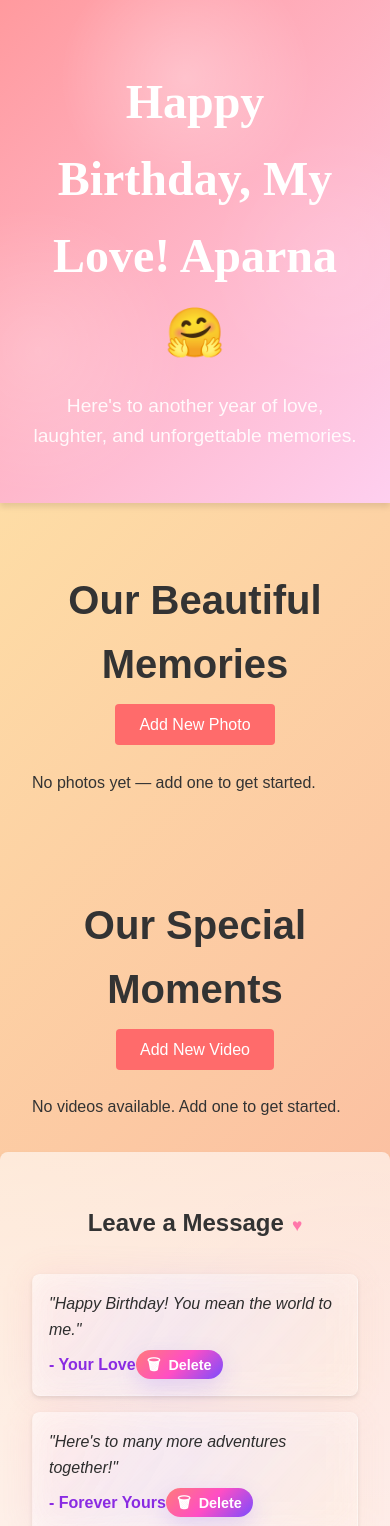
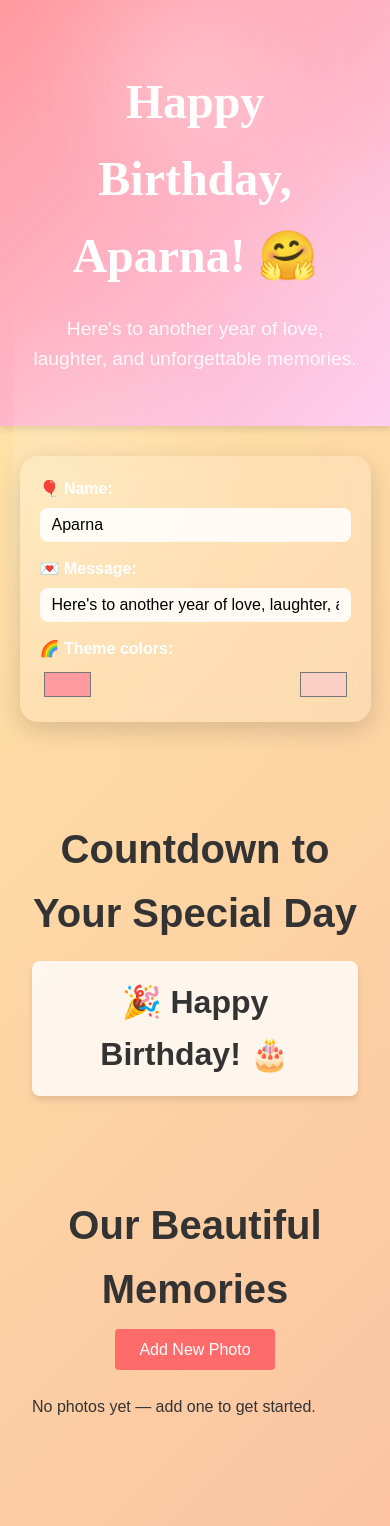
Before and after one commit to zacka5626/birthday-site, a React (Create React App) app: page / in a window 390 px wide. Shown: the top 1526 px of the page. Built offline with nearby package versions, Linux system fonts and the light colour scheme.

Commit message:
changes made to make site more interactive and dynamic

```diff
--- a/src/App.css
+++ b/src/App.css
@@ -1,3 +1,4 @@
+/* 🌈 Base app styling with gradient background */
 .App {
   font-family: 'Arial', sans-serif;
   line-height: 1.6;
@@ -6,9 +7,10 @@
   min-height: 100vh;
   position: relative;
   overflow-x: hidden;
+  transition: background 0.6s ease-in-out;
 }
 
-/* soft animated overlay for a dreamy effect */
+/* ✨ Dreamy overlay for subtle motion and depth */
 .App::before {
   content: "";
   position: absolute;
@@ -20,7 +22,7 @@
   animation: bgShift 8s linear infinite;
 }
 
-/* decorative soft blobs */
+/* 💫 Soft decorative blobs for extra glow */
 .App::after {
   content: "";
   position: absolute;
@@ -28,7 +30,8 @@
   height: 420px;
   right: -80px;
   top: -40px;
-  background: radial-gradient(circle at 30% 30%, rgba(255,214,233,0.35), transparent 30%), radial-gradient(circle at 70% 70%, rgba(0,212,255,0.12), transparent 30%);
+  background: radial-gradient(circle at 30% 30%, rgba(255,214,233,0.35), transparent 30%),
+              radial-gradient(circle at 70% 70%, rgba(0,212,255,0.12), transparent 30%);
   filter: blur(36px);
   pointer-events: none;
   mix-blend-mode: screen;
@@ -37,12 +40,14 @@
   z-index: 0;
 }
 
-.confetti-overlay { position: relative; }
+/* 🎉 Confetti overlay positioning */
+.confetti-overlay {
+  position: relative;
+}
 
-/* gentle transition for interactive elements */
-* { transition: color 180ms ease, background 180ms ease, opacity 160ms ease; }
-
+/* 🌬️ Gentle transition for smoother interactions */
 * {
+  transition: color 180ms ease, background 180ms ease, opacity 160ms ease;
   box-sizing: border-box;
 }
 
@@ -50,3 +55,94 @@ body {
   margin: 0;
   padding: 0;
 }
+
+/* 🎛️ Control panel (for name, message, theme colors) */
+.controls {
+  position: relative;
+  z-index: 5;
+  margin: 30px auto;
+  background: rgba(255, 255, 255, 0.15);
+  padding: 25px 30px;
+  border-radius: 18px;
+  width: 80%;
+  max-width: 520px;
+  color: #fff;
+  backdrop-filter: blur(10px);
+  text-align: left;
+  box-shadow: 0 8px 25px rgba(0, 0, 0, 0.15);
+  animation: fadeIn 0.8s ease-in-out;
+}
+
+/* 📋 Label styling */
+.controls label {
+  font-weight: 600;
+  display: block;
+  margin-bottom: 6px;
+}
+
+/* ✏️ Text input fields */
+.controls input[type="text"] {
+  width: 100%;
+  padding: 8px 12px;
+  border-radius: 8px;
+  border: none;
+  outline: none;
+  margin-bottom: 14px;
+  font-size: 1rem;
+  background: rgba(255,255,255,0.85);
+}
+
+/* 🎨 Color picker inputs */
+.color-inputs {
+  display: flex;
+  gap: 10px;
+  align-items: center;
+  margin-top: 5px;
+}
+
+.color-inputs input[type="color"] {
+  width: 55px;
+  height: 35px;
+  border: none;
+  cursor: pointer;
+  border-radius: 6px;
+  outline: none;
+  background: none;
+}
+
+/* 🌟 Animations */
+@keyframes bgShift {
+  0% {
+    transform: translate(0, 0) rotate(0deg);
+  }
+  50% {
+    transform: translate(10px, -10px) rotate(1deg);
+  }
+  100% {
+    transform: translate(0, 0) rotate(0deg);
+  }
+}
+
+@keyframes fadeIn {
+  from {
+    opacity: 0;
+    transform: translateY(-10px);
+  }
+  to {
+    opacity: 1;
+    transform: translateY(0);
+  }
+}
+
+/* 🌤️ Responsive tweaks */
+@media (max-width: 600px) {
+  .controls {
+    width: 90%;
+    padding: 20px;
+  }
+
+  .color-inputs {
+    flex-direction: row;
+    justify-content: space-between;
+  }
+}
--- a/src/App.js
+++ b/src/App.js
@@ -1,14 +1,75 @@
-import React from 'react';
-import Header from './components/Header';
-import PhotoGallery from './components/PhotoGallery';
-import VideoPlayer from './components/VideoPlayer';
-import MessageBoard from './components/MessageBoard';
-import './App.css';
+import React, { useState } from "react";
+import Header from "./components/Header";
+import PhotoGallery from "./components/PhotoGallery";
+import VideoPlayer from "./components/VideoPlayer";
+import MessageBoard from "./components/MessageBoard";
+import Countdown from "./components/Countdown";
+import "./App.css";
 
 function App() {
+  const [name, setName] = useState("Aparna");
+  const [message, setMessage] = useState("Here's to another year of love, laughter, and unforgettable memories.");
+  const [color1, setColor1] = useState("#ff9a9e");
+  const [color2, setColor2] = useState("#fad0c4");
+
+  // update CSS variables dynamically
+  const updateTheme = (varName, value) => {
+    document.documentElement.style.setProperty(varName, value);
+  };
+
+  // Set a target date for the birthday (e.g., next birthday)
+  const targetDate = "2024-12-25T00:00:00"; // Change this to the actual birthday date
+
   return (
     <div className="App">
-      <Header />
+      <Header name={name} message={message} />
+
+      {/* 🎛️ Control Panel */}
+      <div className="controls">
+        <div>
+          <label>🎈 Name:</label>
+          <input
+            type="text"
+            value={name}
+            onChange={(e) => setName(e.target.value)}
+            placeholder="Enter name"
+          />
+        </div>
+
+        <div>
+          <label>💌 Message:</label>
+          <input
+            type="text"
+            value={message}
+            onChange={(e) => setMessage(e.target.value)}
+            placeholder="Enter birthday message"
+          />
+        </div>
+
+        <div>
+          <label>🌈 Theme colors:</label>
+          <div className="color-inputs">
+            <input
+              type="color"
+              value={color1}
+              onChange={(e) => {
+                setColor1(e.target.value);
+                updateTheme("--bg-1", e.target.value);
+              }}
+            />
+            <input
+              type="color"
+              value={color2}
+              onChange={(e) => {
+                setColor2(e.target.value);
+                updateTheme("--bg-2", e.target.value);
+              }}
+            />
+          </div>
+        </div>
+      </div>
+
+      <Countdown targetDate={targetDate} />
       <PhotoGallery />
       <VideoPlayer />
       <MessageBoard />
--- /dev/null
+++ b/src/components/Countdown.css
@@ -0,0 +1,23 @@
+.countdown-section {
+  padding: 2rem;
+  max-width: 800px;
+  margin: 0 auto;
+  text-align: center;
+}
+
+.countdown-section h2 {
+  margin-bottom: 1rem;
+  color: #333;
+  font-size: 2.5rem;
+}
+
+.countdown {
+  font-size: 2rem;
+  font-weight: bold;
+  color: #333;
+  background: rgba(255, 255, 255, 0.8);
+  padding: 1rem;
+  border-radius: 8px;
+  box-shadow: 0 4px 6px rgba(0, 0, 0, 0.1);
+  display: inline-block;
+}
--- a/src/components/Countdown.js
+++ b/src/components/Countdown.js
@@ -8,14 +8,14 @@ const Countdown = ({ targetDate }) => {
     const update = () => {
       const diff = new Date(targetDate) - new Date();
       if (diff <= 0) {
-        setTimeLeft("🎉 It's time!");
+        setTimeLeft("🎉 Happy Birthday! 🎂");
         return;
       }
       const days = Math.floor(diff / 86400000);
       const hrs = Math.floor((diff % 86400000) / 3600000);
       const mins = Math.floor((diff % 3600000) / 60000);
       const secs = Math.floor((diff % 60000) / 1000);
-      setTimeLeft(`${days}d ${hrs}h ${mins}m ${secs}s`);
+      setTimeLeft(`${days}d ${hrs}h ${mins}m ${secs}s until the big day!`);
     };
 
     const id = setInterval(update, 1000);
@@ -23,7 +23,12 @@ const Countdown = ({ targetDate }) => {
     return () => clearInterval(id);
   }, [targetDate]);
 
-  return <div className="countdown">{timeLeft}</div>;
+  return (
+    <section className="countdown-section">
+      <h2>Countdown to Your Special Day</h2>
+      <div className="countdown">{timeLeft}</div>
+    </section>
+  );
 };
 
 export default Countdown;
--- a/src/components/Header.js
+++ b/src/components/Header.js
@@ -1,11 +1,11 @@
 import React from 'react';
 import './Header.css';
 
-const Header = () => {
+const Header = ({ name, message }) => {
   return (
     <header className="header">
-      <h1>Happy Birthday, My Love! Aparna 🤗</h1>
-      <p>Here's to another year of love, laughter, and unforgettable memories.</p>
+      <h1>Happy Birthday, {name || "My Love"}! 🤗</h1>
+      <p>{message || "Here's to another year of love, laughter, and unforgettable memories."}</p>
     </header>
   );
 };
```
Also changed, not shown: src/components/ThemeControls.js (added, +65 -0 lines).
